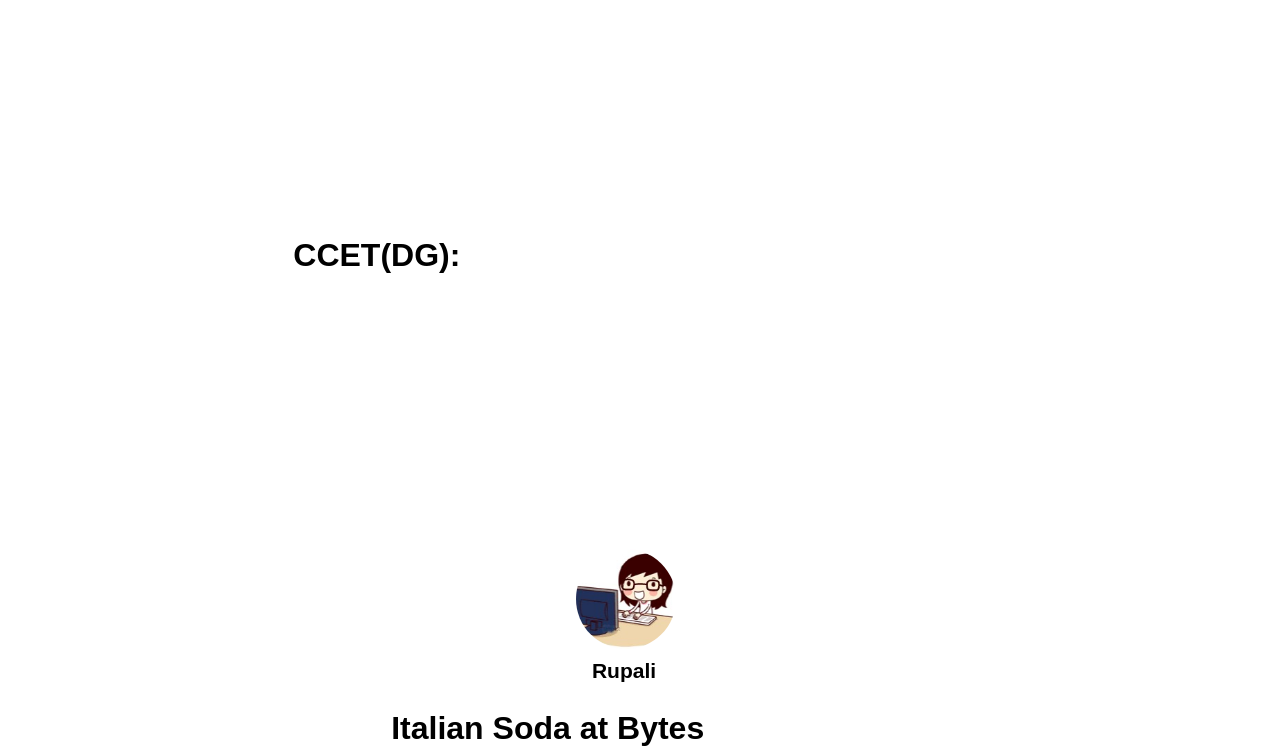
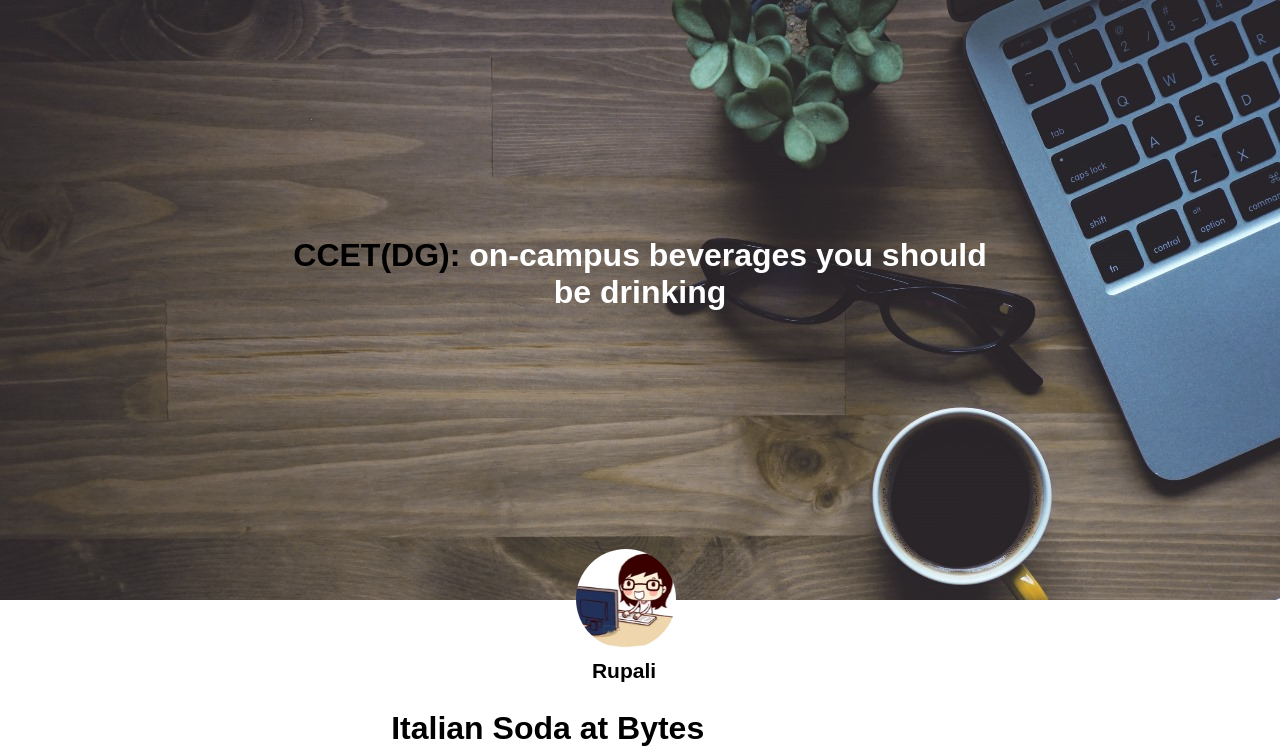
Before and after one commit to Maanitk22/Assign2, a plain HTML site: page clg.html in a window 1280 px wide. Shown: the top 754 px of the page. Drawn offline with Linux system fonts and the light colour scheme; the site is published under a folder, as on GitHub Pages, so addresses that start at the root find nothing.

Commit message:
Update clg.html

```diff
--- a/clg.html
+++ b/clg.html
@@ -21,7 +21,7 @@
       }
 
       header {
-        background-image: url("/home.jpg"); /* Replace with your image URL */
+        background-image: url("home.jpg"); /* Replace with your image URL */
         background-size: cover;
         color: white;
         padding: 50px 0;
```
